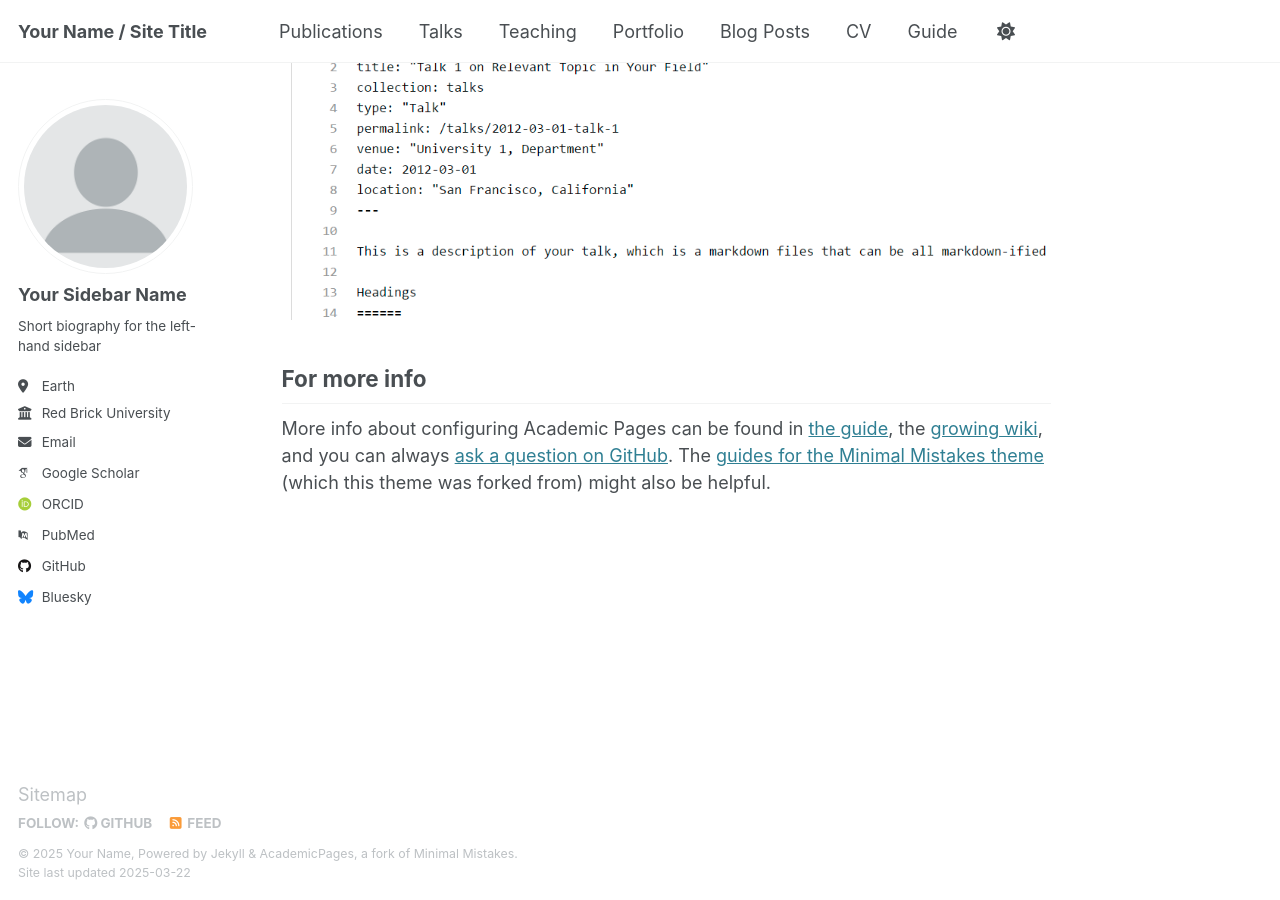
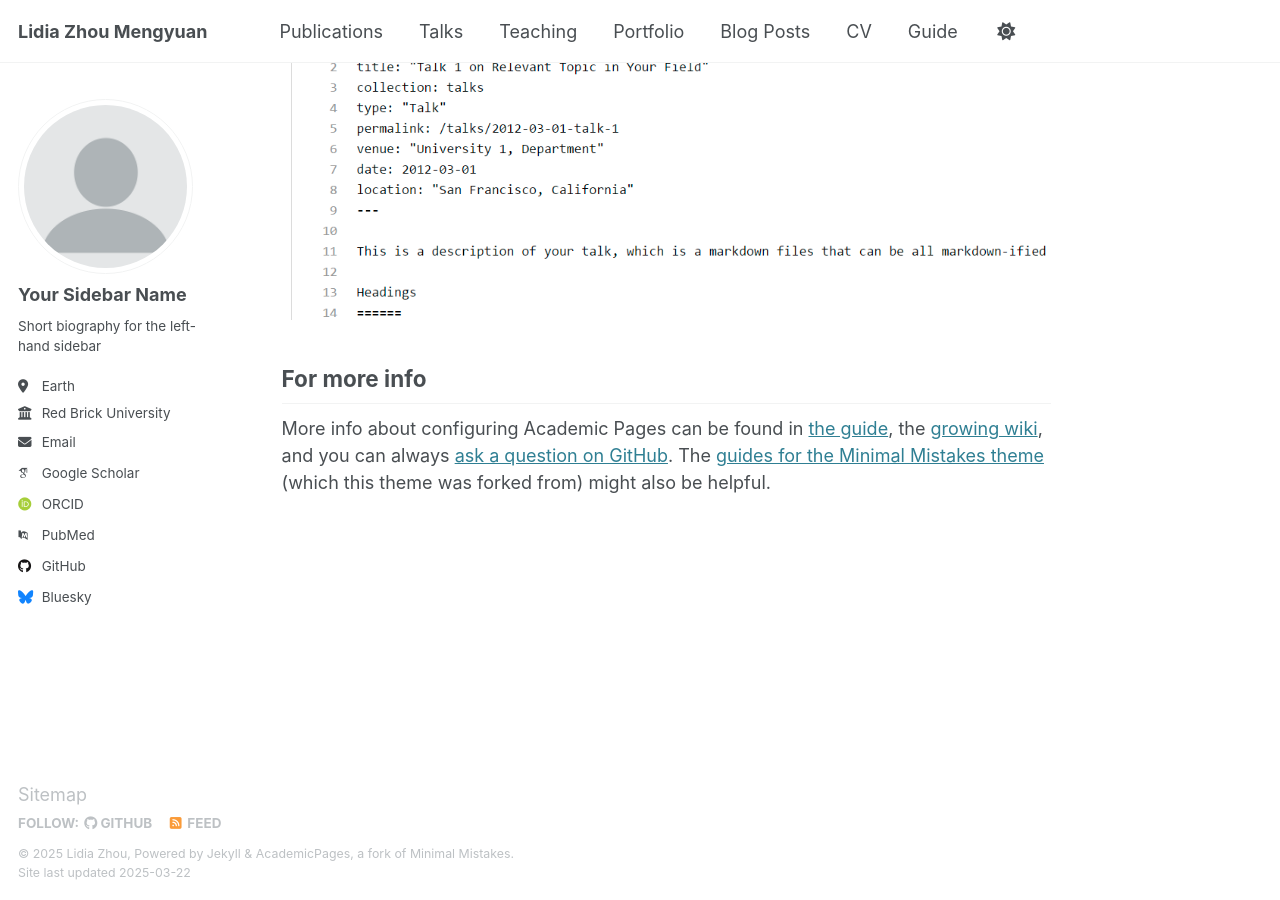
Before and after one commit to lidia-zhou/lidia-zhou.github.io, a Jekyll site: the page built from _pages/about.md, in a window 1280 px wide and 900 px high, scrolled down 2635 px. Built offline with Jekyll 4.4.1, drawn with Linux system fonts in a browser that asks for light colours; some web fonts are replaced.

Commit message:
Update _config.yml

```diff
--- a/_config.yml
+++ b/_config.yml
@@ -9,11 +9,11 @@
 # Basic Site Settings
 locale                   : "en-US"
 site_theme               : "default"
-title                    : "Your Name / Site Title"
+title                    : "Lidia Zhou Mengyuan"
 title_separator          : "-"
-name                     : &name "Your Name"
-description              : &description "personal description"
-url                      : https://academicpages.github.io # the base hostname & protocol for your site e.g. "https://[your GitHub username].github.io"
+name                     : &name "Lidia Zhou"
+description              : &description "Personal academic website"
+url                      : https://lidia-zhou.github.io
 baseurl                  : "" # the subpath of your site, e.g. "/blog"
 repository               : "academicpages/academicpages.github.io"
 
```
